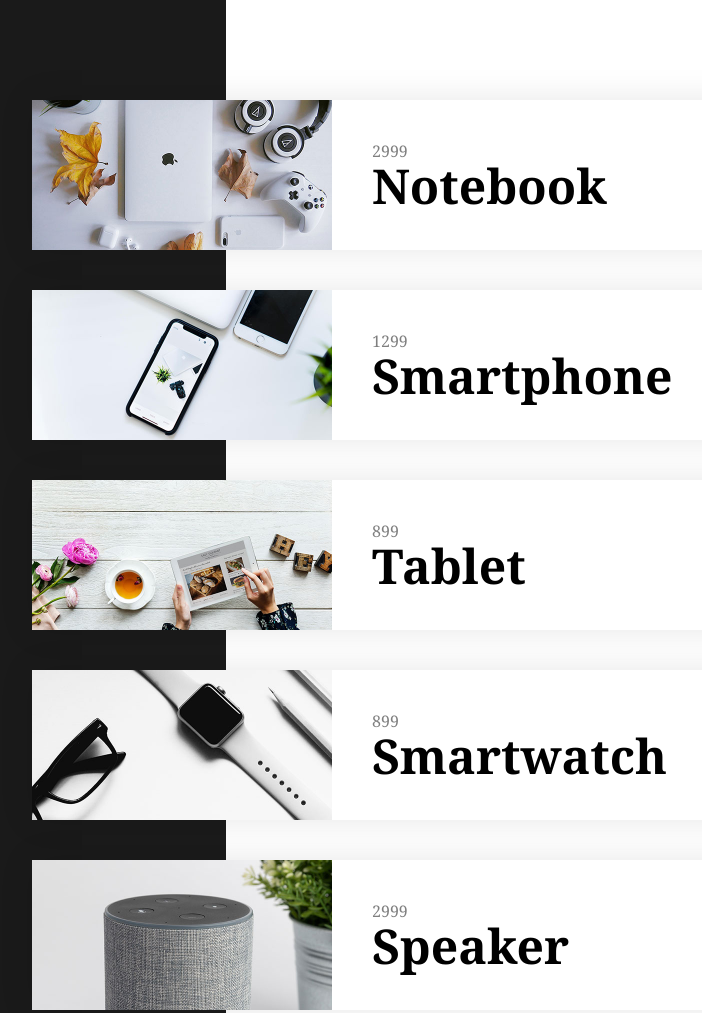
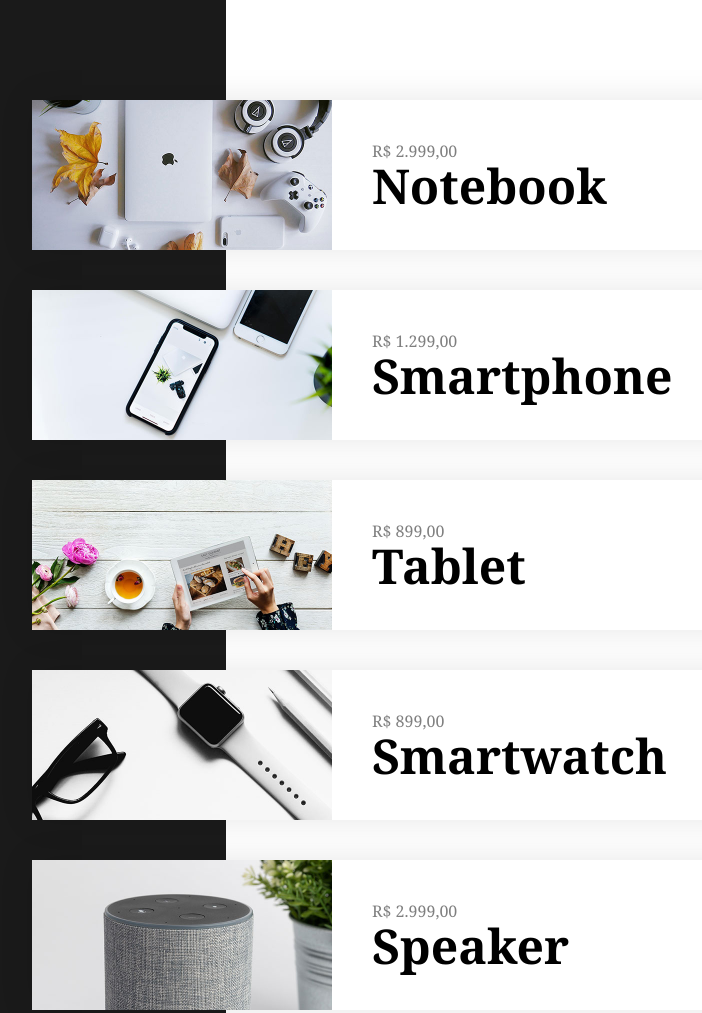
Before and after one commit to Keemluvr/techno, a plain HTML site: page index.html in a window 1280 px wide. Shown: the top 1013 px of the page, without its empty margins (158-860 px from the left). Drawn offline with Linux system fonts and the light colour scheme.

Commit message:
:sparkles: Formatando o preço com filters

```diff
--- a/app.js
+++ b/app.js
@@ -6,7 +6,18 @@ const vm = new Vue({
         produtos: []
     },
 
+    filters: {
+        numeroPreco(valor) {
+            const formatter = new Intl.NumberFormat('pt-BR', {
+                style: 'currency',
+                currency: 'BRL'
+            });
+            return formatter.format(valor);
+        }
+    },
+
     methods: {
+        // Puxa os produtos
         fetchProdutos() {
             fetch('./api/produtos.json')
                 .then( response => response.json())
--- a/index.html
+++ b/index.html
@@ -22,7 +22,7 @@
             <div class="produto" v-for="produto in produtos" :key="produto.id">
                 <img class="produto_img" :src="produto.img" :alt="produto.nome"></img>
                 <div class="produto_info">
-                    <span class="produto_preco">{{ produto.preco }}</span>
+                    <span class="produto_preco">{{ produto.preco | numeroPreco }}</span>
                     <h2 class="produto_titulo">{{ produto.nome }}</h2>
                 </div>
             </div>
```
